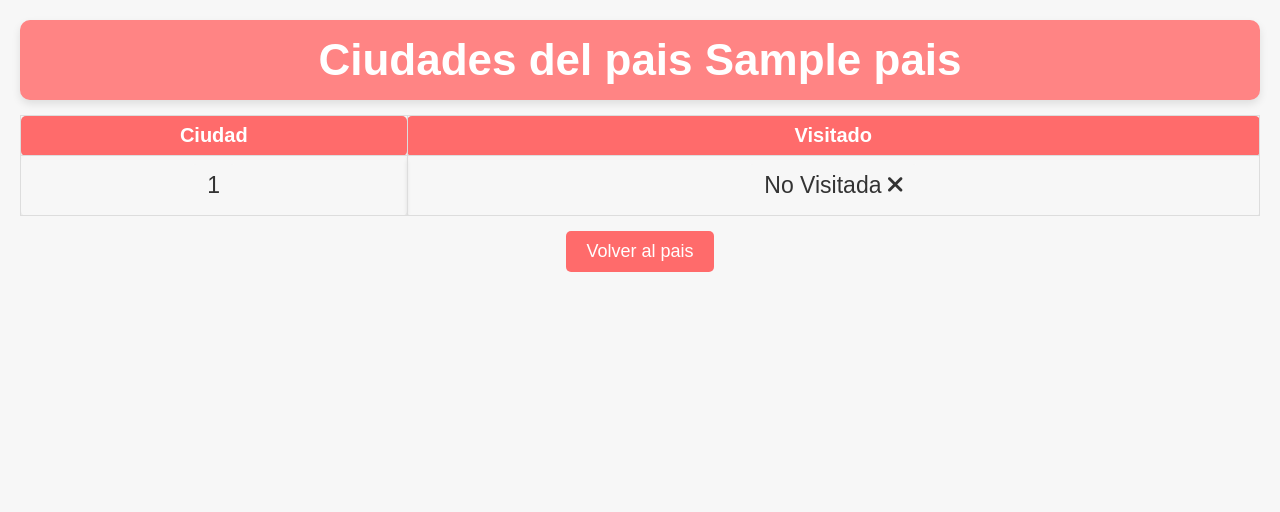
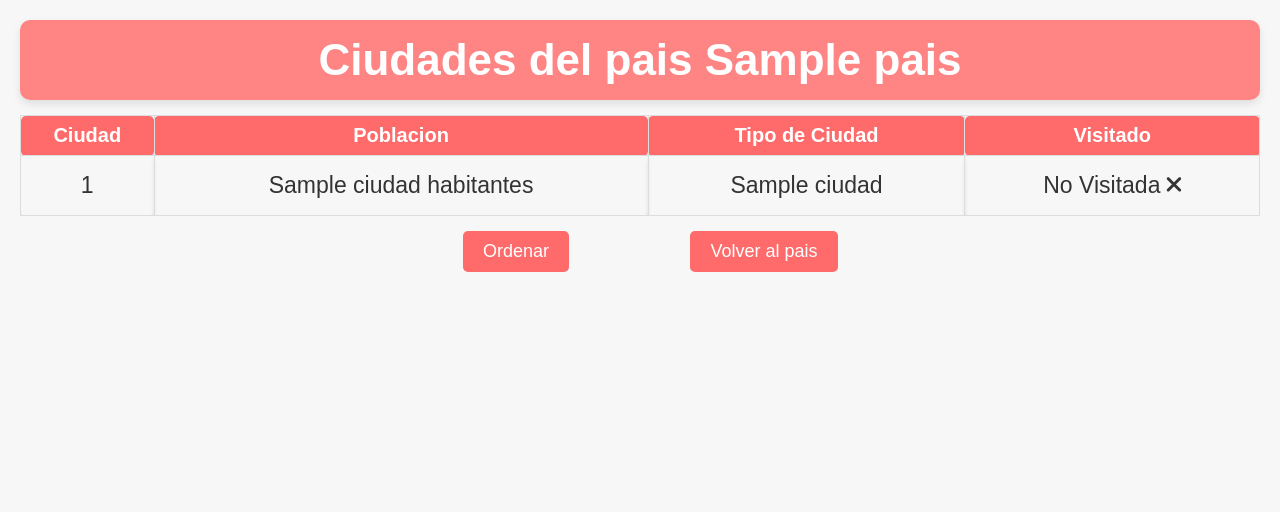
Before and after one commit to nachodorado98/Flask-Viajes, a Python web app: template python/src/templates/ciudades_pais.html in a window 1280 px wide. Shown: the part 52-564 px from the top of the page. Run offline with Jinja, Linux system fonts and the light colour scheme; the template is opened without the code that fills it: most values are stand-ins (such as "Sample title", 1, 10 or a date in 2020); some libraries are stand-ins or nearby versions.

Commit message:
Funcionalidad orden visitadas pagina ciudades del pais

```diff
--- a/python/src/static/inicio.css
+++ b/python/src/static/inicio.css
@@ -514,38 +514,6 @@ strong {
     background-color: #fff;
 }
 
-.ciudad-visitada-pais-button {
-    text-decoration: none;
-    color: #fff;
-    background-color: #ff6b6b;
-    padding: 8px 16px;
-    border-radius: 5px;
-    transition: background-color 0.3s ease, transform 0.01s ease;
-    font-size: 23px;
-    display: inline-block;
-}
-
-.ciudad-visitada-pais-button:hover {
-    color: #333;
-    transform: scale(1.1);
-}
-
-.ciudad-no-visitada-pais-button {
-    text-decoration: none;
-    color: #333;
-    background-color: #f7f7f7;
-    padding: 8px 16px;
-    border-radius: 5px;
-    transition: background-color 0.3s ease, transform 0.01s ease;
-    font-size: 23px;
-    display: inline-block;
-}
-
-.ciudad-no-visitada-pais-button:hover {
-    color: #333;
-    transform: scale(1.05);
-}
-
 .visitada-button {
     text-decoration: none;
     color: #333;
@@ -567,3 +535,54 @@ strong {
     display: inline-block;
     pointer-events: none;
 }
+
+.seccion-orden-ciudades {
+    display: flex;
+    justify-content: center;
+    align-items: center;
+    margin-bottom: 20px;
+}
+
+.contenedor-orden {
+    width: 20%;
+    text-align: center;
+    margin-top: 15px;
+}
+
+.orden-button {
+    display: inline-block;
+    padding: 10px 20px;
+    background-color: #ff6b6b;
+    color: #fff;
+    text-decoration: none;
+    border-radius: 5px;
+    font-size: 18px;
+}
+
+.orden-button:hover {
+    background-color: #e74c3c;
+    color: #333;
+    transform: scale(1.05);
+}
+
+.contenedor-ciudades-pais-volver {
+    text-align: center;
+    margin-top: 15px;
+    width: 20%;
+}
+
+.volver-ciudades-pais-button {
+    display: inline-block;
+    padding: 10px 20px;
+    background-color: #ff6b6b;
+    color: #fff;
+    text-decoration: none;
+    border-radius: 5px;
+    font-size: 18px;
+}
+
+.volver-ciudades-pais-button:hover {
+    background-color: #e74c3c;
+    color: #333;
+    transform: scale(1.05);
+}
--- a/python/src/templates/ciudades_pais.html
+++ b/python/src/templates/ciudades_pais.html
@@ -9,20 +9,26 @@
         <thead>
             <tr>
                 <th>Ciudad</th>
+                <th>Poblacion</th>
+                <th>Tipo de Ciudad</th>
                 <th>Visitado</th>
             </tr>
         </thead>
         <tbody>
             {% for ciudad in ciudades %}
             <tr>
-                {% if ciudad[1]=='Visitada' %}
+                {% if ciudad[3]=='Visitada' %}
 
-                    <td><a class="ciudad-visitada-pais-button" href="/detalle_ciudad/{{ ciudad[2] }}">{{ ciudad[0] }}</a></td>
+                    <td><a class="visitada-button" href="#">{{ ciudad[0] }}</a></td>
+                    <td><a class="visitada-button" href="#">{{ ciudad[1] }} habitantes</a></td>
+                    <td><a class="visitada-button" href="#">{{ ciudad[2] }}</a></td>
                     <td style="background-color: #90ee90;"><a class="visitada-button" href="#">Visitada <i class="fas fa-check"></i></a></td>
 
                 {% else %}
 
-                    <td><a class="ciudad-no-visitada-pais-button" href="/detalle_ciudad/{{ ciudad[2] }}">{{ ciudad[0] }}</a></td>
+                    <td><a class="no-visitada-button" href="#">{{ ciudad[0] }}</a></td>
+                    <td><a class="no-visitada-button" href="#">{{ ciudad[1] }} habitantes</a></td>
+                    <td><a class="no-visitada-button" href="#">{{ ciudad[2] }}</a></td>
                     <td><a class="no-visitada-button" href="#">No Visitada <i class="fas fa-times"></i></a></td>
 
                 {% endif %}
@@ -32,8 +38,20 @@
     </table>
 </div>
 
-<div class="contenedor-volver">
-    <a href="/detalle_pais/{{ pais }}" class="volver-button">Volver al pais</a>
+<div class="seccion-orden-ciudades">
+
+    <div class="contenedor-orden">
+        {% if orden %}
+            <a href="/ciudades_pais/{{ pais }}" class="orden-button">No Ordenar</a>
+        {% else %}
+            <a href="/ciudades_pais/{{ pais }}?orden=True" class="orden-button">Ordenar</a>
+        {% endif %}
+    </div>
+
+    <div class="contenedor-ciudades-pais-volver">
+        <a href="/detalle_pais/{{ pais }}" class="volver-ciudades-pais-button">Volver al pais</a>
+    </div>
+
 </div>
 
 {% endblock principal %}
```
Also changed, not shown: python/src/blueprints/ciudades_pais.py (+9 -3 lines), python/src/database/conexion.py (+24 -2 lines), python/tests/testapp/test_ciudades_pais.py (+85 -1 lines), python/tests/testdatabase/test_tablas.py (+89 -0 lines).
